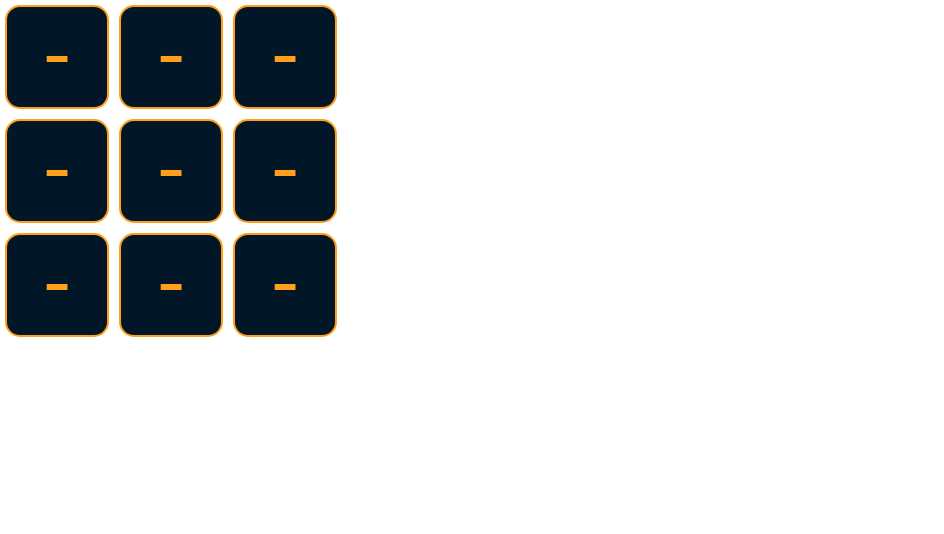
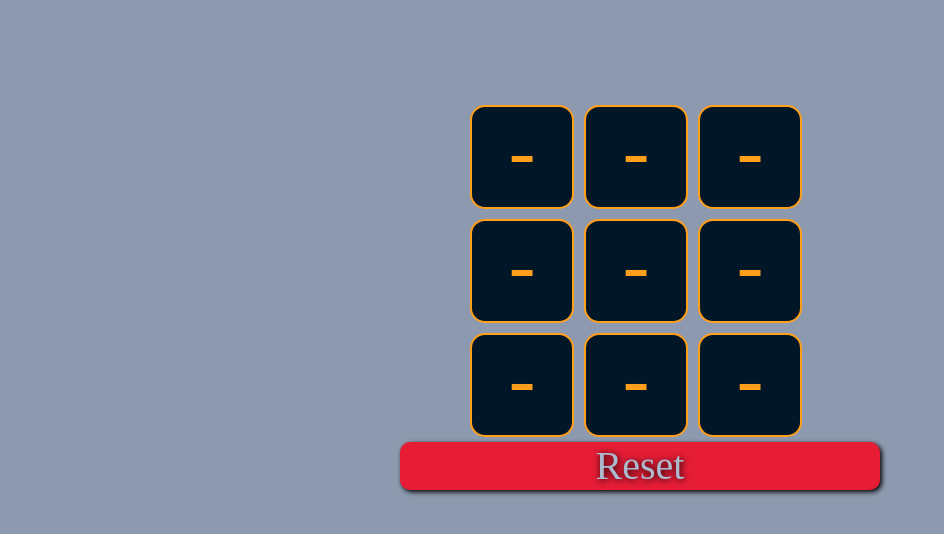
Before and after one commit to tachyla/react-tic-tac-toe, a React app: page / in a window 1280 px wide. Shown: the whole page, without its empty margins (0-944 px from the left). Built offline with nearby package versions, Linux system fonts and the light colour scheme; a web font is replaced by a local one.

Commit message:
Worked on presentation

```diff
--- a/src/index.css
+++ b/src/index.css
@@ -1,7 +1,12 @@
+*{
+  transition: 0.5s;
+}
+
 body {
   margin: 0;
   padding: 0;
   font-family: sans-serif;
+  background: #8D99AE;
 }
 
 .box {
@@ -18,9 +23,46 @@ body {
   font-family: 'baloo';
 }
 
+.row{
+  display: inline-block;
+}
+
 .box_text {
   display: inline-block;
   vertical-align: middle;
   line-height: .7em;
   transform: translateY(-10px);
 }
+
+.win_box{
+  font-size: 48px;
+  color: #FF9F1C;
+  text-align: center;
+  font-family: 'baloo';
+  min-height: 100px;
+}
+
+.main{
+  max-width: 480px;
+  margin: 0 auto;
+}
+
+.the_board{
+  padding-left: 65px;
+}
+
+.reset_button{
+  min-width: 100%;
+  height: 48px;
+  background: #e71d36;
+  border: none;
+  border-radius: 10px;
+  font-family: 'baloo';
+  font-size: 40px;
+  line-height: 0.8em;
+  color: #aDb9cE;
+  box-shadow: 2px 2px 5px black;
+  text-shadow: 1px 1px 7px black;
+
+
+}
--- a/src/ttt_board.js
+++ b/src/ttt_board.js
@@ -6,6 +6,7 @@ export default class Board extends React.Component {
     super(props);
     this.state = {
       playerOne: true,
+      winner: "",
       board : [["-","-","-"],
                ["-","-","-"],
                ["-","-","-"]]
@@ -57,10 +58,19 @@ export default class Board extends React.Component {
       (b[0][0] === p && b[1][1] === p && b[2][2] === p)||
       (b[0][2] === p && b[1][1] === p && b[2][0] === p)
     ) {
-      console.log(`${p} Wins!`);
+      this.setState({winner: `${p} Wins!`});
     }else{
       console.log('no winner')
     }
+  }
+
+  resetBoard(){
+    this.setState({
+      winner: "",
+      board : [["-","-","-"],
+               ["-","-","-"],
+               ["-","-","-"]]
+    })
   }
 
   render() {
@@ -74,6 +84,6 @@ export default class Board extends React.Component {
       })
     }</div>)
     })
-  return (<div>{theBoard}</div>)
+  return (<div className="main"><div className="win_box">{this.state.winner}</div><div className="the_board">{theBoard}</div><button onClick={()=>{this.resetBoard()}} className="reset_button">Reset</button></div>)
   }
 }
```
